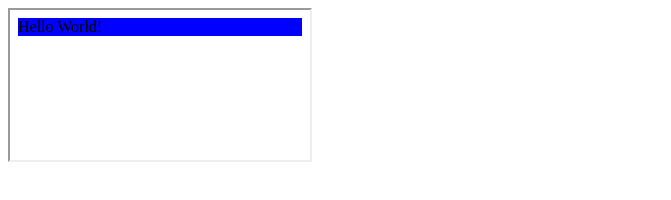
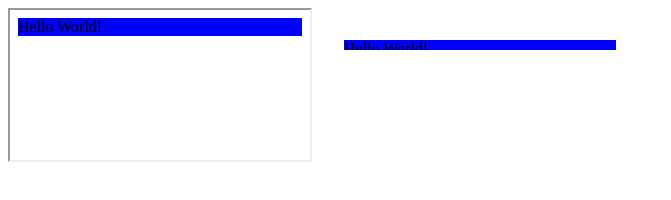
Before and after one commit to twolfson/iframe2image, a website: page demo/index.html in a window 1280 px wide. Shown: the whole page, without its empty margins (0-671 px from the left). Drawn offline with Linux system fonts and the light colour scheme.

Commit message:
Second run is looking like a good start

```diff
--- a/demo/index.html
+++ b/demo/index.html
@@ -11,12 +11,16 @@
     <iframe id="dom" src="inner.html"></iframe>
     <canvas id="test"></canvas>
     <script>
-      var canvas = document.getElementById("test");
-      var context = canvas.getContext('2d');
+      var $dom = document.getElementById('dom');
+      $dom.onload = function () {
+        var canvas = document.getElementById("test");
+        var context = canvas.getContext('2d');
 
-      domvas.toImage(document.getElementById("dom"), function() {
-        context.drawImage(this, 20, 20);
-      });
+        var $domBody = $dom.contentWindow.document.body;
+        domvas.toImage($domBody, function() {
+          context.drawImage(this, 20, 20);
+        });
+      };
     </script>
   </body>
 
```
